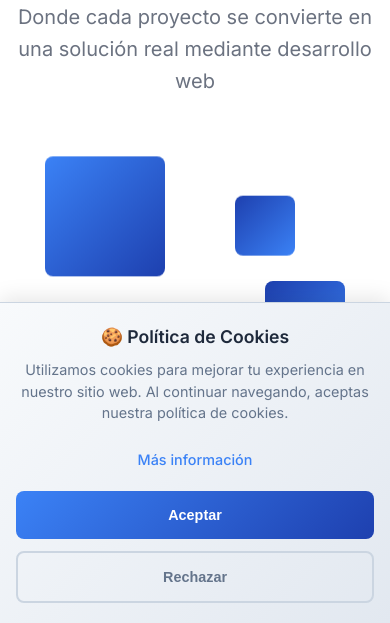
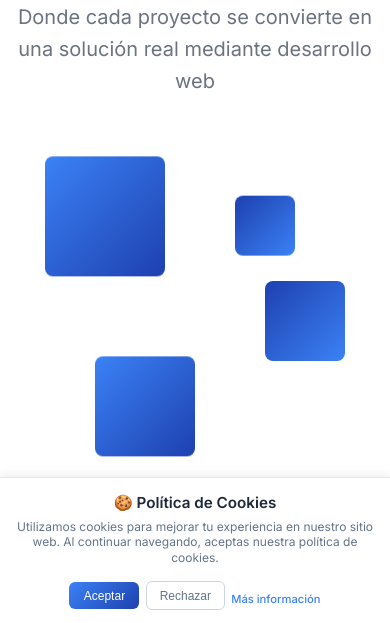
Before and after one commit to micaelasolipago/Web-Solipago, a plain HTML site: page index.html in a window 390 px wide. Shown: the part 221-844 px from the top of the page. Drawn offline with nearby package versions, Linux system fonts and the light colour scheme; a script that the page names is missing.

Commit message:
Optimiza banner de cookies para móviles: más delicado y compacto

```diff
--- a/styles.css
+++ b/styles.css
@@ -1113,13 +1113,13 @@ body {
     bottom: 0;
     left: 0;
     right: 0;
-    background: linear-gradient(135deg, #f8fafc, #e2e8f0);
-    border-top: 1px solid #cbd5e1;
-    box-shadow: 0 -4px 20px rgba(0, 0, 0, 0.1);
+    background: rgba(255, 255, 255, 0.95);
+    border-top: 1px solid #e2e8f0;
+    box-shadow: 0 -2px 10px rgba(0, 0, 0, 0.08);
     z-index: 1000;
     transform: translateY(100%);
-    transition: transform 0.4s cubic-bezier(0.4, 0, 0.2, 1);
-    backdrop-filter: blur(10px);
+    transition: transform 0.3s ease;
+    backdrop-filter: blur(8px);
 }
 
 .cookie-banner.show {
@@ -1129,43 +1129,43 @@ body {
 .cookie-content {
     max-width: 1200px;
     margin: 0 auto;
-    padding: 1.5rem 2rem;
+    padding: 1rem 2rem;
     display: flex;
     align-items: center;
     justify-content: space-between;
-    gap: 2rem;
+    gap: 1.5rem;
 }
 
 .cookie-text h3 {
     color: #1e293b;
-    font-size: 1.25rem;
+    font-size: 1.1rem;
     font-weight: 600;
-    margin: 0 0 0.5rem 0;
+    margin: 0 0 0.3rem 0;
 }
 
 .cookie-text p {
     color: #64748b;
-    font-size: 0.95rem;
-    line-height: 1.5;
+    font-size: 0.85rem;
+    line-height: 1.4;
     margin: 0;
-    max-width: 500px;
+    max-width: 450px;
 }
 
 .cookie-actions {
     display: flex;
     align-items: center;
-    gap: 1rem;
+    gap: 0.75rem;
     flex-shrink: 0;
 }
 
 .cookie-btn {
-    padding: 0.75rem 1.5rem;
+    padding: 0.6rem 1.2rem;
     border: none;
-    border-radius: 8px;
-    font-weight: 600;
-    font-size: 0.9rem;
+    border-radius: 6px;
+    font-weight: 500;
+    font-size: 0.85rem;
     cursor: pointer;
-    transition: all 0.3s ease;
+    transition: all 0.2s ease;
     text-decoration: none;
     display: inline-flex;
     align-items: center;
@@ -1178,28 +1178,28 @@ body {
 }
 
 .accept-btn:hover {
-    transform: translateY(-2px);
-    box-shadow: 0 8px 20px rgba(59, 130, 246, 0.3);
+    transform: translateY(-1px);
+    box-shadow: 0 4px 12px rgba(59, 130, 246, 0.25);
 }
 
 .reject-btn {
     background: transparent;
     color: #64748b;
-    border: 2px solid #cbd5e1;
+    border: 1px solid #cbd5e1;
 }
 
 .reject-btn:hover {
-    background: #f1f5f9;
+    background: #f8fafc;
     color: #475569;
-    transform: translateY(-2px);
+    transform: translateY(-1px);
 }
 
 .cookie-link {
     color: #3b82f6;
     text-decoration: none;
-    font-size: 0.9rem;
+    font-size: 0.8rem;
     font-weight: 500;
-    transition: color 0.3s ease;
+    transition: color 0.2s ease;
 }
 
 .cookie-link:hover {
@@ -1212,41 +1212,64 @@ body {
     .cookie-content {
         flex-direction: column;
         text-align: center;
-        padding: 1.5rem 1rem;
-        gap: 1.5rem;
+        padding: 1rem 1rem;
+        gap: 1rem;
+    }
+
+    .cookie-text h3 {
+        font-size: 1rem;
+        margin-bottom: 0.2rem;
     }
 
     .cookie-text p {
         max-width: none;
+        font-size: 0.8rem;
+        line-height: 1.3;
     }
 
     .cookie-actions {
-        flex-direction: column;
-        width: 100%;
-        gap: 0.75rem;
+        flex-direction: row;
+        justify-content: center;
+        gap: 0.5rem;
+        flex-wrap: wrap;
     }
 
     .cookie-btn {
-        width: 100%;
-        padding: 1rem 1.5rem;
+        padding: 0.5rem 1rem;
+        font-size: 0.8rem;
+        min-width: 80px;
     }
 
     .cookie-link {
-        order: -1;
-        margin-bottom: 0.5rem;
+        font-size: 0.75rem;
+        margin-top: 0.5rem;
     }
 }
 
 @media (max-width: 480px) {
     .cookie-content {
-        padding: 1.25rem 1rem;
+        padding: 0.8rem 1rem;
     }
 
     .cookie-text h3 {
-        font-size: 1.1rem;
+        font-size: 0.95rem;
     }
 
     .cookie-text p {
-        font-size: 0.9rem;
+        font-size: 0.75rem;
+    }
+
+    .cookie-actions {
+        gap: 0.4rem;
+    }
+
+    .cookie-btn {
+        padding: 0.4rem 0.8rem;
+        font-size: 0.75rem;
+        min-width: 70px;
+    }
+
+    .cookie-link {
+        font-size: 0.7rem;
     }
 }
```
